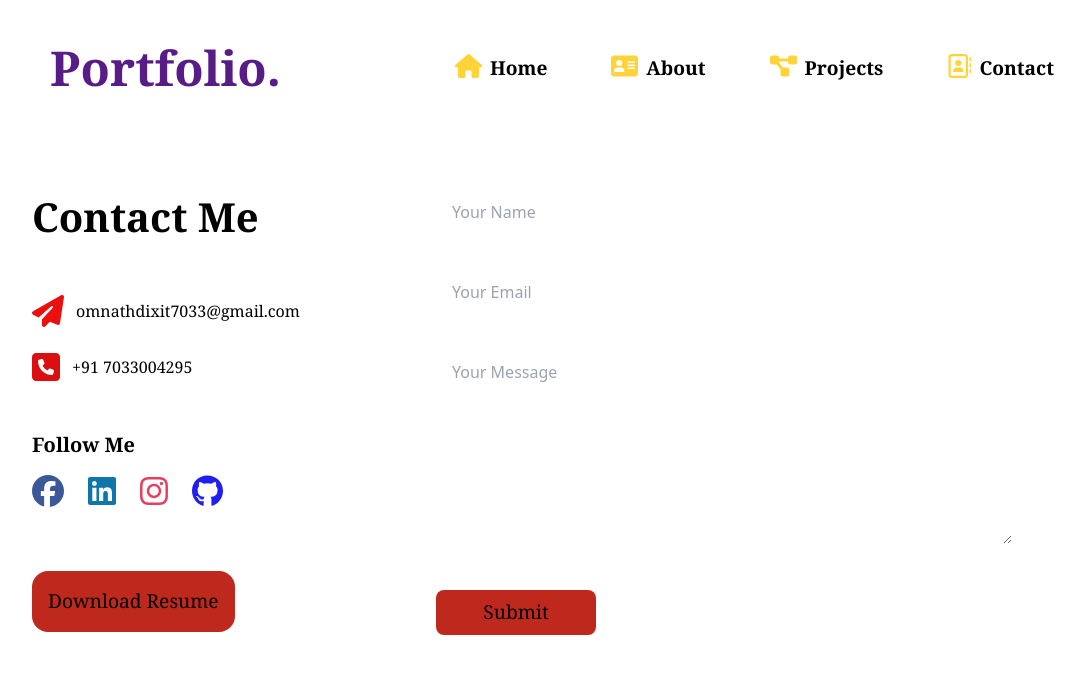
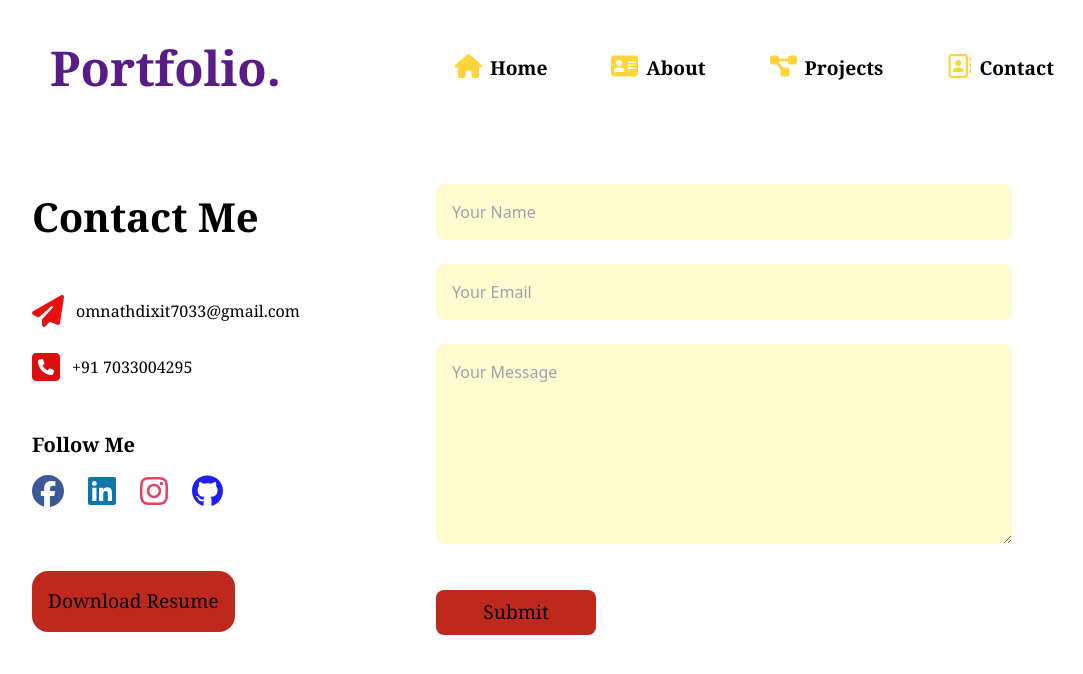
Before and after one commit to BitWiseAshu/portfolio, a React (Vite) app: page /contact in a window 1280 px wide. Shown: the top 674 px of the page, without its empty margins (142-1225 px from the left). Built offline with nearby package versions, Linux system fonts and the light colour scheme; what tailwindcss-animated would draw is missing.

Commit message:
remove back ground of navbar

```diff
--- a/src/components/Contact.jsx
+++ b/src/components/Contact.jsx
@@ -195,7 +195,7 @@ const Contact = () => {
               value={formData.name}
               onChange={handleInputChange}
               placeholder='Your Name'
-              className='p-[1rem] w-[90%] rounded-[0.5rem]   text-[#fff]'
+              className='p-[1rem] w-[90%] rounded-[0.5rem]  bg-[#FFFDD0] text-[#fff]'
               required
             />
           </div>
@@ -208,7 +208,7 @@ const Contact = () => {
               value={formData.email}
               onChange={handleInputChange}
               placeholder='Your Email'
-              className='p-[1rem] w-[90%] rounded-[0.5rem]   text-[#fff]'
+              className='p-[1rem] w-[90%] rounded-[0.5rem]  bg-[#FFFDD0] text-[#fff]'
               required
             />
           </div>
@@ -222,7 +222,7 @@ const Contact = () => {
               cols={90}
               rows={7}
               placeholder='Your Message'
-              className='p-[1rem] w-[90%] rounded-[0.5rem]  text-[#fff]'
+              className='p-[1rem] w-[90%] rounded-[0.5rem] bg-[#FFFDD0] text-[#fff]'
               required
             />
           </div>
```
